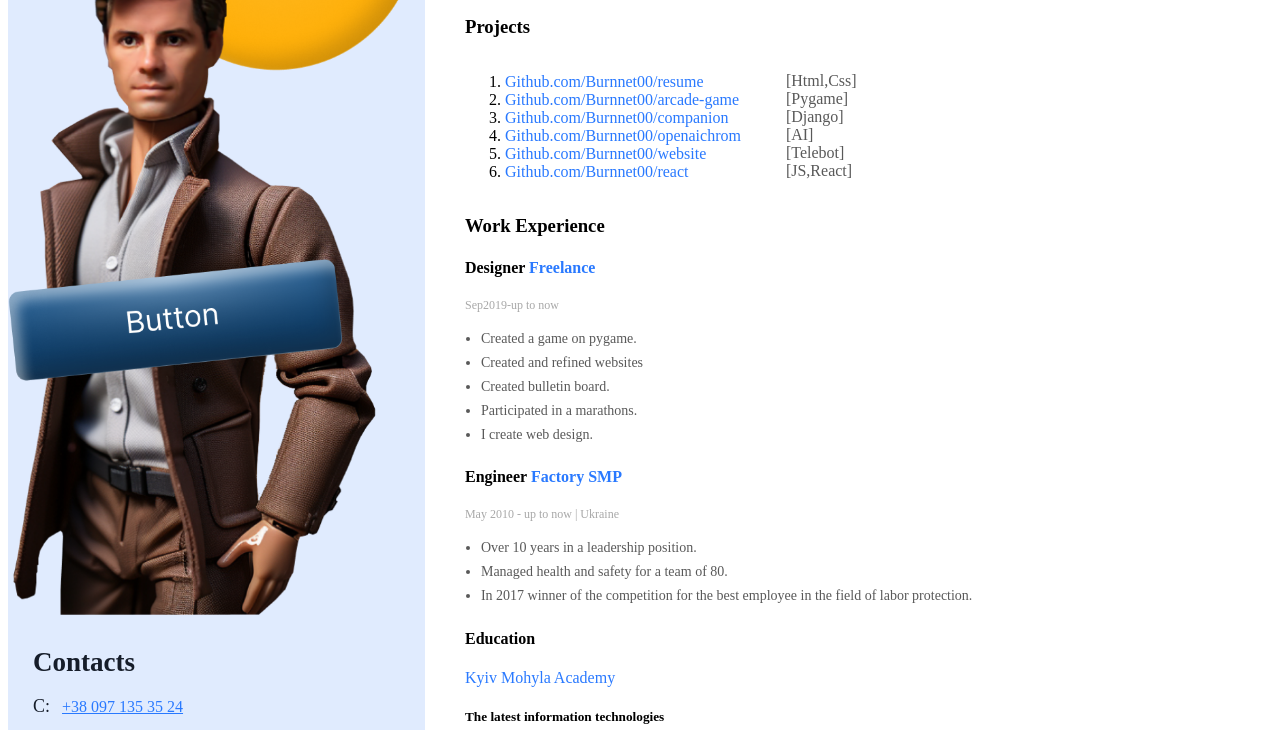
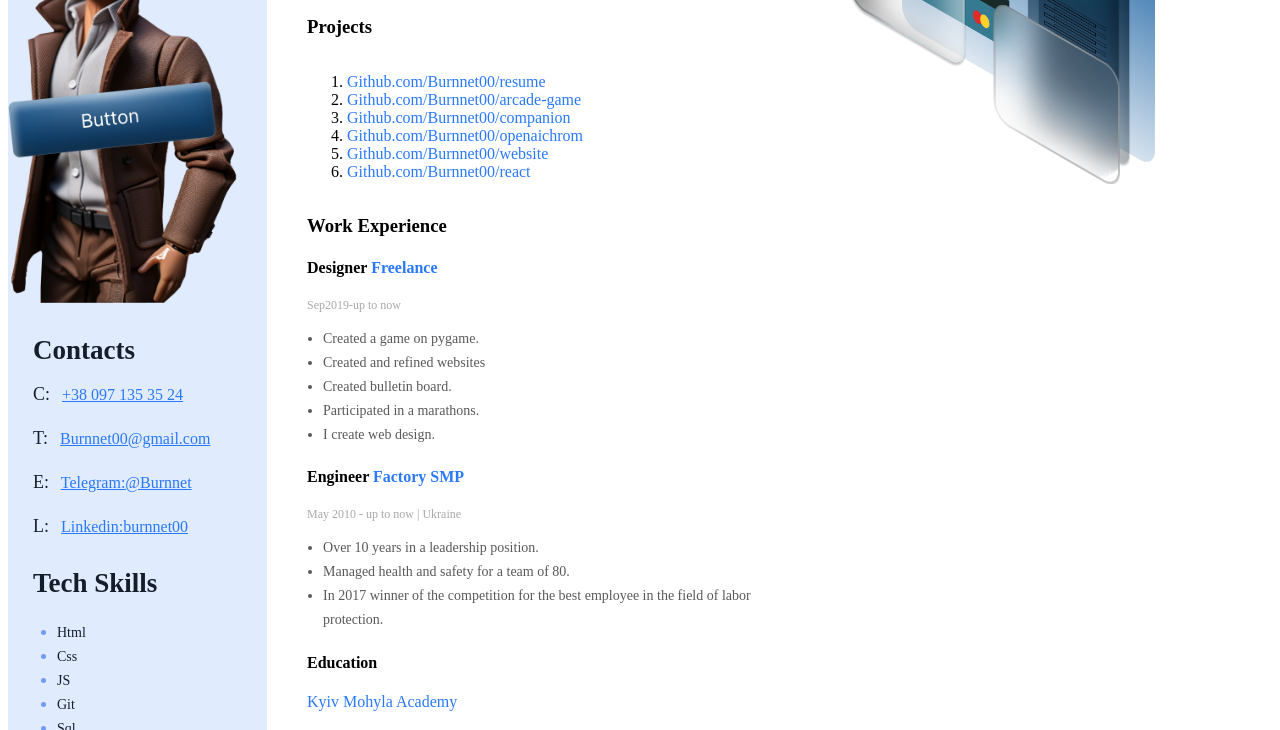
Before and after one commit to Burnnet00/GOIT, a plain HTML site: page index.html in a window 1280 px wide. Shown: the part 258-988 px from the top of the page. Drawn offline with Linux system fonts and the light colour scheme.

Commit message:
hide skills

```diff
--- a/index.html
+++ b/index.html
@@ -62,7 +62,7 @@
         <h3 class="title">Soft Skills</h3>
         <ul class="list">
             <li class="li"><span class="spa">Teamwork</span></li>
-            <li class="li"><span class="spa">Leadership</span></li>
+<!--            <li class="li"><span class="spa">Leadership</span></li>-->
             <li class="li"><span class="spa">Communication</span></li>
         </ul>
     </div>
@@ -106,20 +106,20 @@
                             <a href="https://github.com/Burnnet00/reactForm"
                                class="link">Github.com/Burnnet00/react</a>
                         </li>
-                    </ol>
-                        <div class="skills">
-                            [Html,Css]
-                            <br>
-                            [Pygame]
-                            <br>
-                            [Django]
-                            <br>
-                            [AI]
-                            <br>
-                            [Telebot]
-                            <br>
-                            [JS,React]
-                        </div>
+<!--                    </ol>-->
+<!--                        <div class="skills">-->
+<!--                            [Html,Css]-->
+<!--                            <br>-->
+<!--                            [Pygame]-->
+<!--                            <br>-->
+<!--                            [Django]-->
+<!--                            <br>-->
+<!--                            [AI]-->
+<!--                            <br>-->
+<!--                            [Telebot]-->
+<!--                            <br>-->
+<!--                            [JS,React]-->
+<!--                        </div>-->
                 </div>
 
             <!--        Experience-->
@@ -179,9 +179,9 @@
                 </div>
             </div>
         </main>
-<!--                    <figure>-->
-<!--                            <img src="./img/5.png" alt="notepad" width="80%" id="note">-->
-<!--                    </figure>-->
+                    <figure>
+                            <img src="./img/5.png" alt="notepad" width="80%" id="note">
+                    </figure>
 
 </body>
 </html>
```
